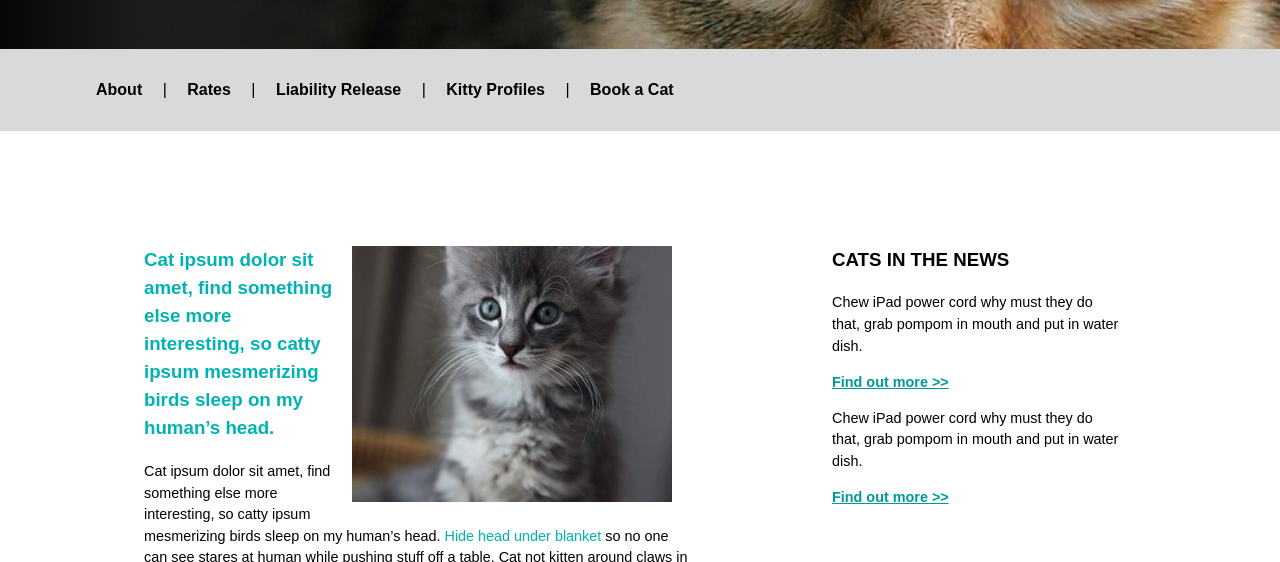
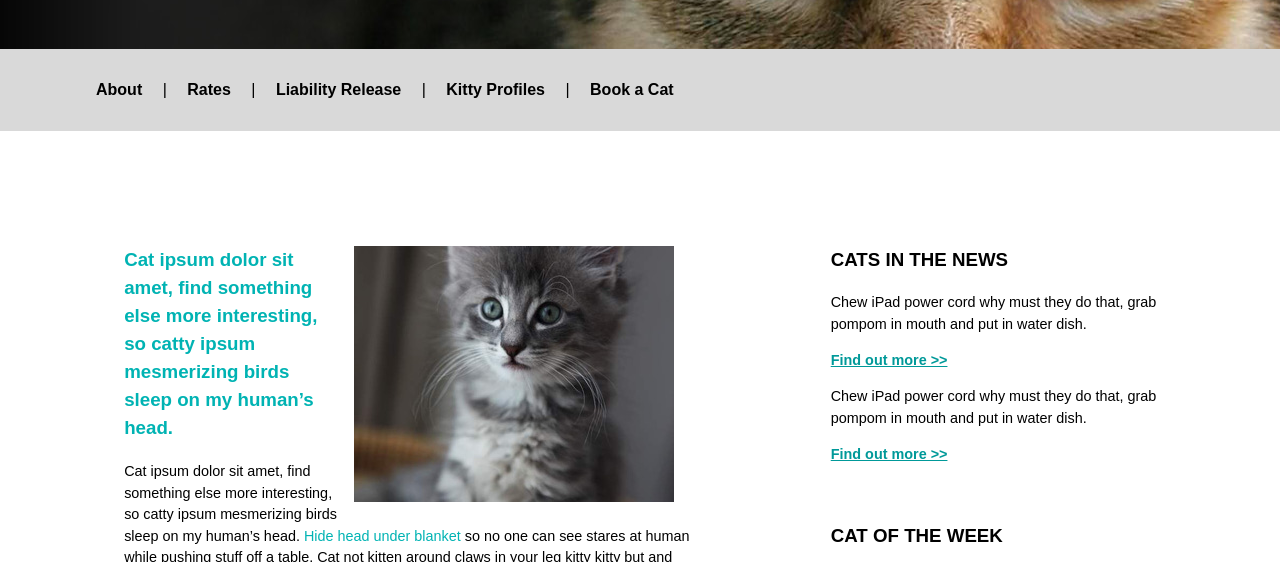
Before and after one commit to vmehring/kitties2go, a plain HTML site: page index.html in a window 1280 px wide. Shown: the part 203-765 px from the top of the page. Drawn offline with Linux system fonts and the light colour scheme.

Commit message:
one more edit to stylesheet

```diff
--- a/styles/stylesheet.css
+++ b/styles/stylesheet.css
@@ -27,14 +27,14 @@ main {
   display: block;
   margin: 2em;
   border: 0;
-  padding: 4em 3em 4em 7em;
+  padding: 4em 6% 4em 12%;
 }
 .right-column {
   grid-column: 2 / 3;
   display: block;
   margin: 2em;
   border: 0;
-  padding: 4em 8em 4em 2em;
+  padding: 4em 15% 4em 6%;
 }
 footer {
   display: flex;
```
